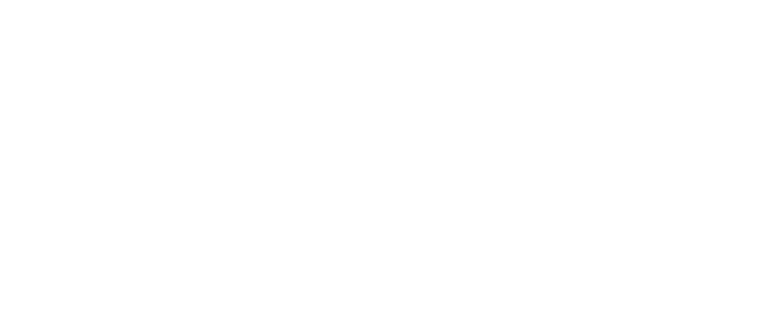
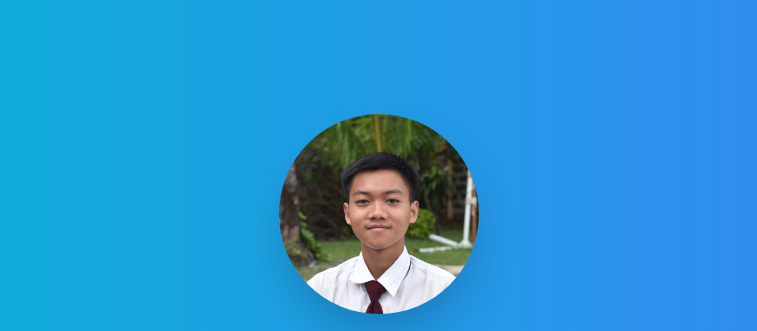
Before and after one commit to afadhili/linktree, a plain HTML site: page index.html in a window 1280 px wide. Shown: the top 331 px of the page, without its empty margins (261-1018 px from the left). Drawn offline with nearby package versions, Linux system fonts and the light colour scheme; the site is published under a folder, as on GitHub Pages, so addresses that start at the root find nothing.

Commit message:
Update index.html

```diff
--- a/index.html
+++ b/index.html
@@ -8,8 +8,8 @@
 
   <link rel="stylesheet" href="https://cdnjs.cloudflare.com/ajax/libs/animate.css/4.1.1/animate.min.css" />
   <link rel="stylesheet" href="https://cdnjs.cloudflare.com/ajax/libs/font-awesome/6.4.2/css/all.min.css" integrity="sha512-z3gLpd7yknf1YoNbCzqRKc4qyor8gaKU1qmn+CShxbuBusANI9QpRohGBreCFkKxLhei6S9CQXFEbbKuqLg0DA==" crossorigin="anonymous" referrerpolicy="no-referrer" />
-  <script type="module" crossorigin src="/assets/index-8c319920.js"></script>
-  <link rel="stylesheet" href="/assets/index-e451318c.css">
+  <script type="module" crossorigin src="assets/index-8c319920.js"></script>
+  <link rel="stylesheet" href="assets/index-e451318c.css">
 </head>
 
 <body class="bg-gradient-to-r from-cyan-500 to-blue-500">
```
